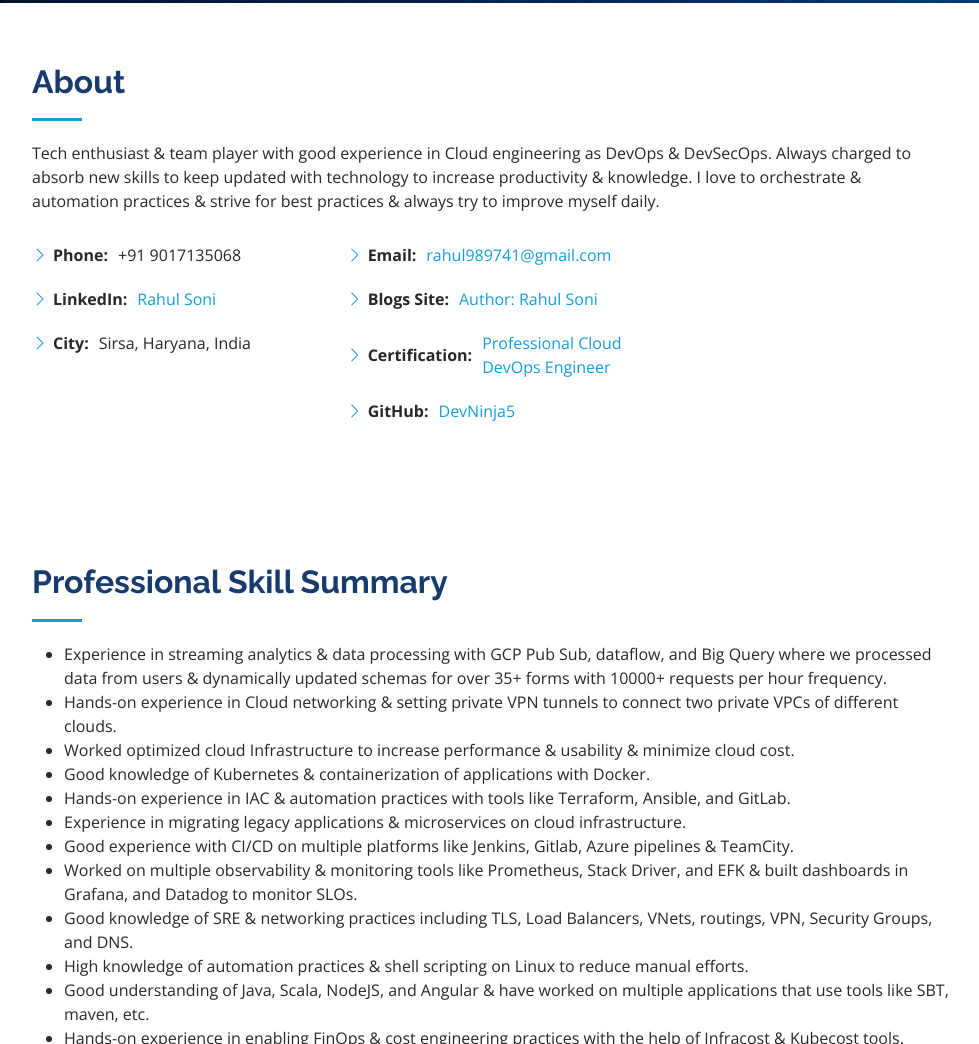
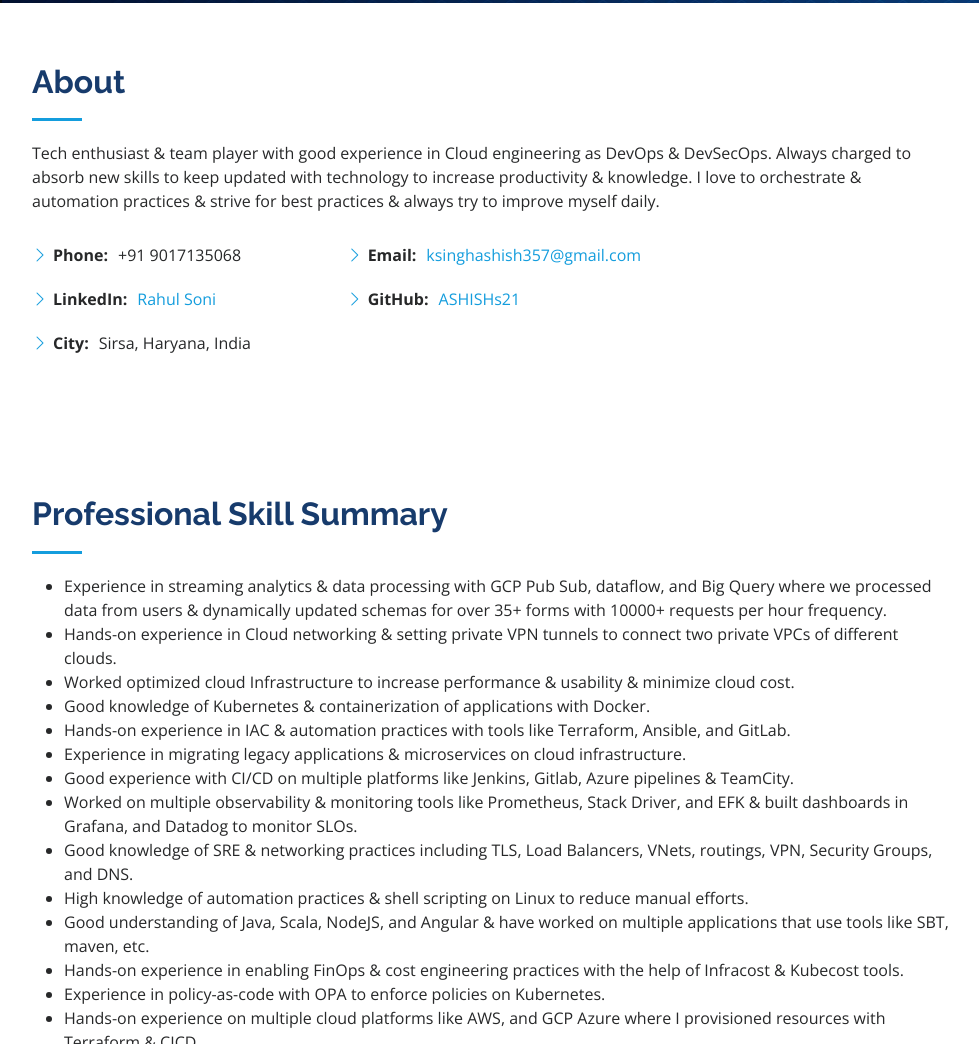
Before and after one commit to ASHISHs21/portfolio, a plain HTML site: page index.html in a window 1280 px wide. Shown: the part 797-1841 px from the top of the page, without its empty margins (298-1277 px from the left). Drawn offline with nearby package versions, Linux system fonts and the light colour scheme.

Commit message:
New Update

```diff
--- a/index.html
+++ b/index.html
@@ -111,10 +111,10 @@
               </div>
               <div class="col-lg-6">
                 <ul>
-                  <li><i class="bi bi-chevron-right"></i> <strong>Email:</strong> <a href="mailto:rahul989741@gmail.com"><span>rahul989741@gmail.com</span></a></li>
-                  <li><i class="bi bi-chevron-right"></i> <strong>Blogs Site:</strong> <a href="https://blog.knoldus.com/author/rahulsoni285/">Author: Rahul Soni</a></li>
-                  <li><i class="bi bi-chevron-right"></i> <strong>Certification:</strong> <a href="https://google.accredible.com/45baf59c-37e0-4621-954d-434bcfe84c69">Professional Cloud DevOps Engineer</a></li>
-                  <li><i class="bi bi-chevron-right"></i> <strong>GitHub:</strong> <a href="https://github.com/DevNinja5">DevNinja5</a></li>
+                  <li><i class="bi bi-chevron-right"></i> <strong>Email:</strong> <a href="mailto:ksinghashish357@gmail.com"><span>ksinghashish357@gmail.com</span></a></li>
+                  <!-- <li><i class="bi bi-chevron-right"></i> <strong>Blogs Site:</strong> <a href="https://blog.knoldus.com/author/rahulsoni285/">Author: Ashish Singh</a></li> -->
+                  <!-- <li><i class="bi bi-chevron-right"></i> <strong>Certification:</strong> <a href="https://google.accredible.com/45baf59c-37e0-4621-954d-434bcfe84c69">System Administrator</a></li> -->
+                  <li><i class="bi bi-chevron-right"></i> <strong>GitHub:</strong> <a href="https://github.com/ASHISHs21">ASHISHs21</a></li>
 
 
                   <!-- <li><i class="bi bi-chevron-right"></i> <strong>Freelance:</strong> <span>Available</span></li> -->
```
